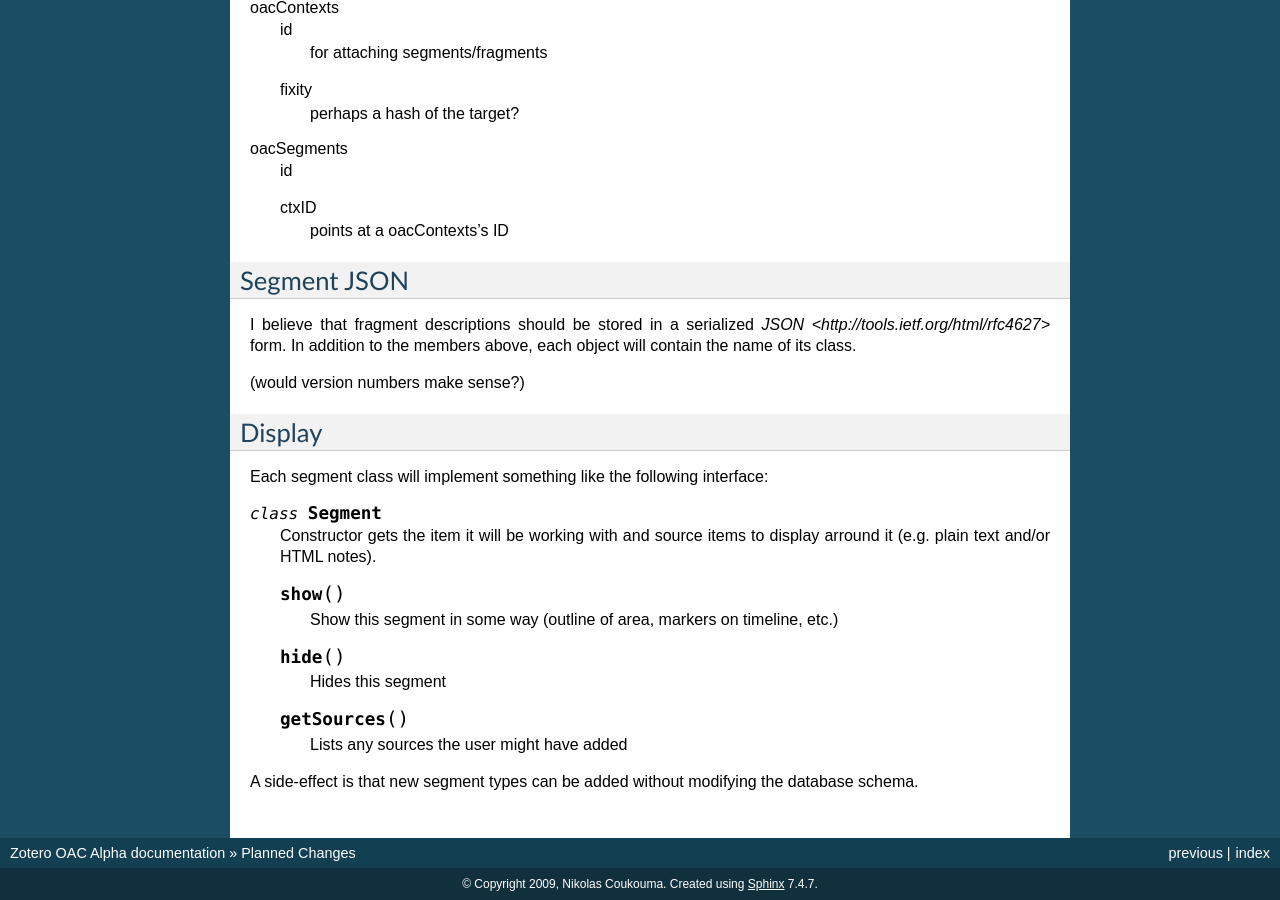
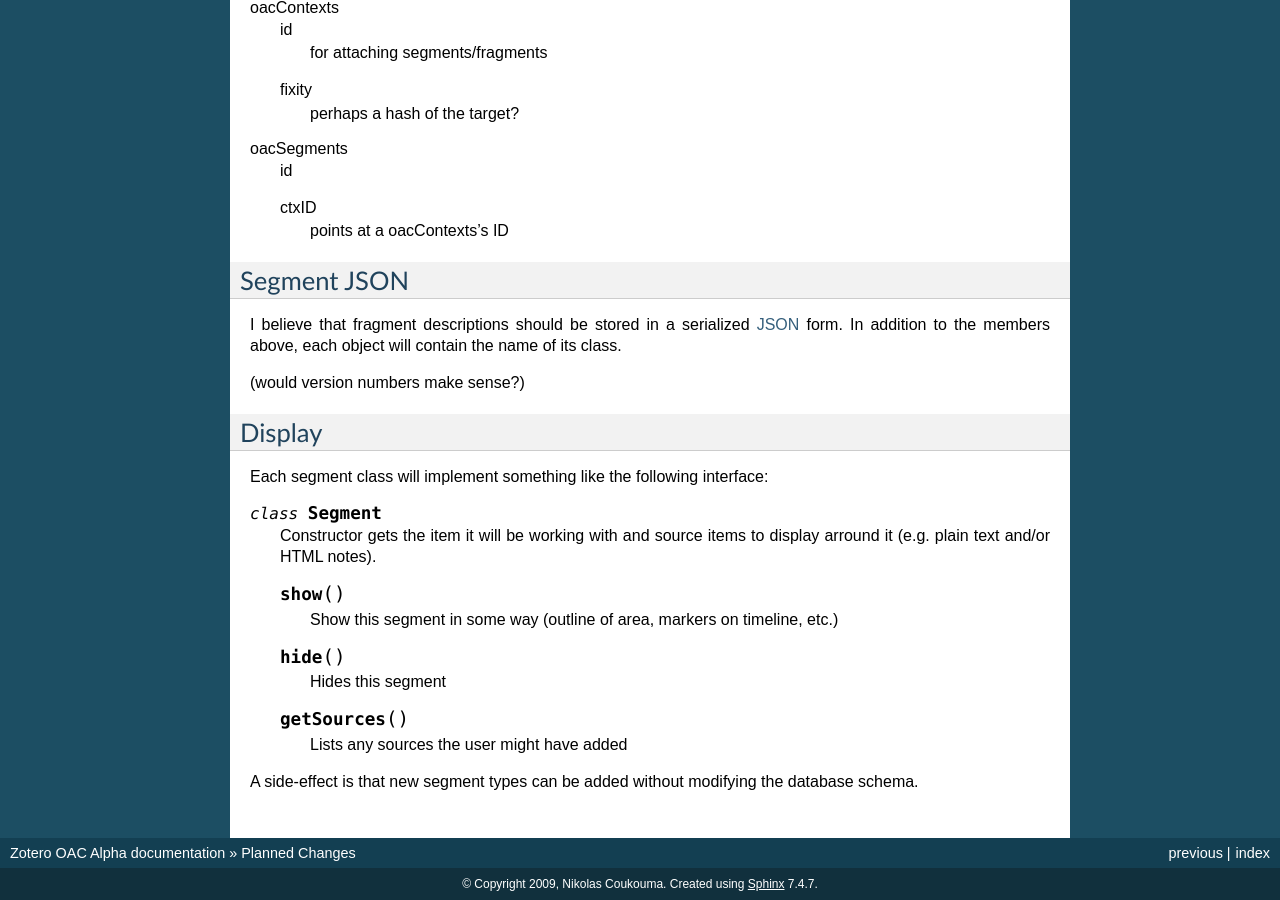
Before and after one commit to nikolasco/zotero-oac-doc, a Sphinx documentation site: the page built from source/planned-changes.rst, in a window 1280 px wide and 900 px high, scrolled down 741 px. Built offline with Sphinx 7.4.7, drawn with Linux system fonts in a browser that asks for light colours.

Commit message:
minor link fix

```diff
--- a/source/planned-changes.rst
+++ b/source/planned-changes.rst
@@ -54,7 +54,7 @@ oacSegments
 Segment JSON
 ============
 I believe that fragment descriptions should be stored in a serialized
-`JSON <http://tools.ietf.org/html/rfc4627>` form. In addition to the
+`JSON <http://tools.ietf.org/html/rfc4627>`_ form. In addition to the
 members above, each object will contain the name of its class.
 
 (would version numbers make sense?)
```
